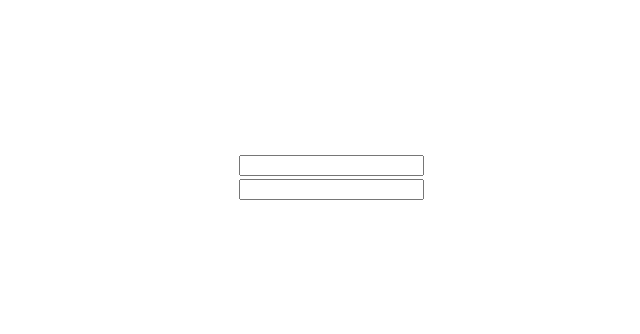
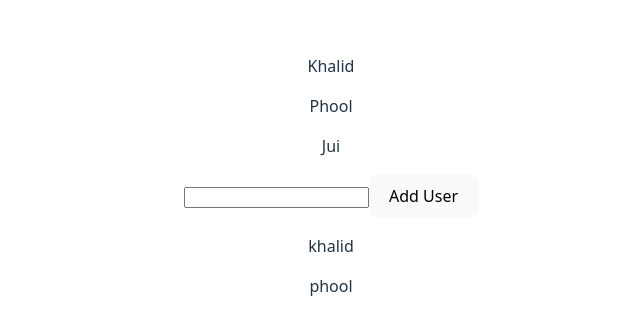
Before and after one commit to GreenHopeRise/mini-project-4, a React (Vite) app: page / in a window 1280 px wide. Shown: the part 224-558 px from the top of the page, without its empty margins (309-949 px from the left). Built offline with nearby package versions, Linux system fonts and the light colour scheme.

Commit message:
creat Read and form in react

```diff
--- a/src/App.jsx
+++ b/src/App.jsx
@@ -1,6 +1,10 @@
 
 import './App.css'
-import Converter from './Converter'
+import Creat from './CRUD/Creat'
+
+import Read from './CRUD/Read'
+import Form from './Form'
+
 
 
 function App() {
@@ -8,7 +12,9 @@ function App() {
 
   return (
     <>
-      <Converter/>
+
+      <Read/>
+      <Creat/>
     </>
   )
 }
--- /dev/null
+++ b/src/CRUD/Creat.jsx
@@ -0,0 +1,33 @@
+import React, { useState } from 'react'
+
+const Creat = () => {
+    const [users, setUsers]= useState([
+        {id: 1, name:'khalid'},
+        {id:2, name:'phool'}
+    ])
+    const [name, setName]=useState('')
+    const addUser = ()=>{
+        const newUser ={
+            id: Date.now(),
+            name: name
+        }
+        setUsers([...users,newUser])
+        setName('')
+    }
+  return (
+    <div>
+        <input type="text" name="name" value={name} onChange={(e)=>setName(e.target.value)} />
+        <button onClick={addUser}>Add User</button>
+
+        {
+            users.map((e)=>{
+                return(
+                    <p key={e.id}>{e.name}</p>
+                )
+            })
+        }
+    </div>
+  )
+}
+
+export default Creat
--- /dev/null
+++ b/src/CRUD/Read.jsx
@@ -0,0 +1,23 @@
+import React, { useState } from 'react'
+
+const Read = () => {
+    const [users]= useState([
+        {id:1, name: 'Khalid'},
+        {id:2, name: 'Phool'},
+        {id:2, name: 'Jui'},
+    ])
+
+  return (
+    <div>
+        {
+            users.map((user)=>{
+                return(
+                    <p key={user.id}>{user.name}</p>
+                )
+            })
+        }
+    </div>
+  )
+}
+
+export default Read
--- a/src/Converter.jsx
+++ /dev/null
@@ -1,40 +0,0 @@
-import React, { useState } from 'react';
-
-const Converter = () => {
-    const [celsius, setCelsius] = useState('')
-    const [fahrenheit, setFahrenheit] = useState('')
-
-    const handleCelsius = (e)=>{
-        const value = e.target.value
-        setCelsius(value)
-        if(value===''){
-            setFahrenheit('')
-            return
-        }
-        const f= (parseFloat(value)*9)/5+32
-        setFahrenheit(f.toFixed(2))
-    }
-    const handleFahrenheit = (e)=>{
-        const value = e.target.value
-        setFahrenheit(value)
-        if(value===''){
-            setCelsius('')
-            return
-        }
-        const c = ((parseFloat(value) - 32) * 5) / 9;
-        setCelsius(c.toFixed(2))
-    }
-    return (
-        <div>
-            <div>
-                <input type="number" value={celsius} onChange={handleCelsius} />
-            </div>
-            <div>
-                <input type="number" value={fahrenheit} onChange={handleFahrenheit} />
-
-            </div>
-        </div>
-    );
-};
-
-export default Converter;
--- /dev/null
+++ b/src/Form.jsx
@@ -0,0 +1,22 @@
+import React, { useState } from 'react'
+
+const Form = () => {
+    const [formData, setFormData]=useState({
+        name:'',
+        email:'',
+        phone:''
+    })
+    const handleChange = (e)=>{
+        setFormData({...formData, [e.target.name]:e.target.value})
+    }
+  return (
+    <div>
+        <input type="text" name="name" value={formData.name} onChange={handleChange} />
+        <input type="email" name="email" value={formData.email} onChange={handleChange} />
+        <input type="text" name="phone" value={formData.phone} onChange={handleChange} />
+        <p>{JSON.stringify(formData)}</p>
+    </div>
+  )
+}
+
+export default Form
```
